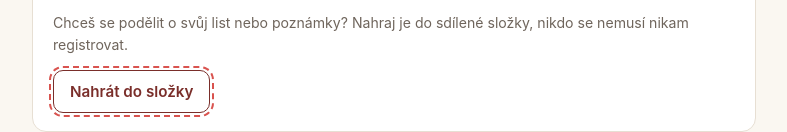
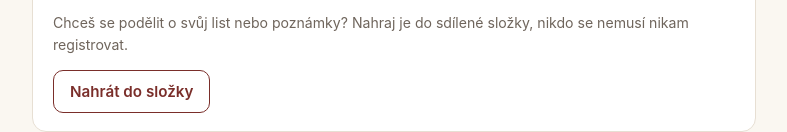
Before and after one commit to MiroslavHrdina/studijni-skupiny, a plain HTML site: page nala/index.html in a window 1280 px wide. Shown: the part 688-820 px from the top of the page, without its empty margins (246-1033 px from the left). Drawn offline with Linux system fonts and the light colour scheme.

Commit message:
Nala: odkaz na složku pro nahrávání
Co-Authored-By: Claude Opus 5.5 <noreply@anthropic.com>
Claude-Session: https://claude.ai/code/session_018Vo3CvJKhvmqoVK26E45UZ

```diff
--- a/nala/index.html
+++ b/nala/index.html
@@ -127,7 +127,7 @@
     <li>Projít si pracovní list 4 · duchovní přítel – co nám nebylo jasné, probereme spolu.</li>
   </ul>
   <p class="small" style="margin-top:12px">Chceš se podělit o svůj list nebo poznámky? Nahraj je do sdílené složky, nikdo se nemusí nikam registrovat.</p>
-  <a class="btn ghost todo" href="#PROTON-ODEVZDAVANI">Nahrát do složky</a>
+  <a class="btn ghost" href="https://drive.proton.me/urls/JFWKYMHFP8#lUN1jxTl1hg2">Nahrát do složky</a>
 </section>
 
 <h2>Materiály</h2>
```
